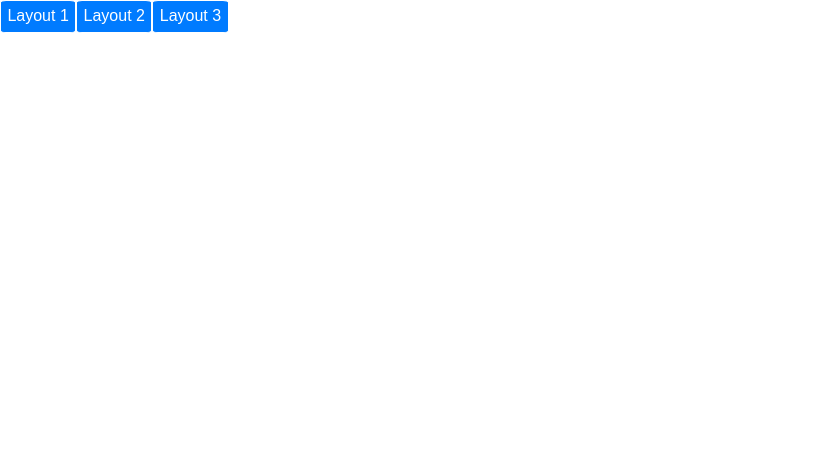
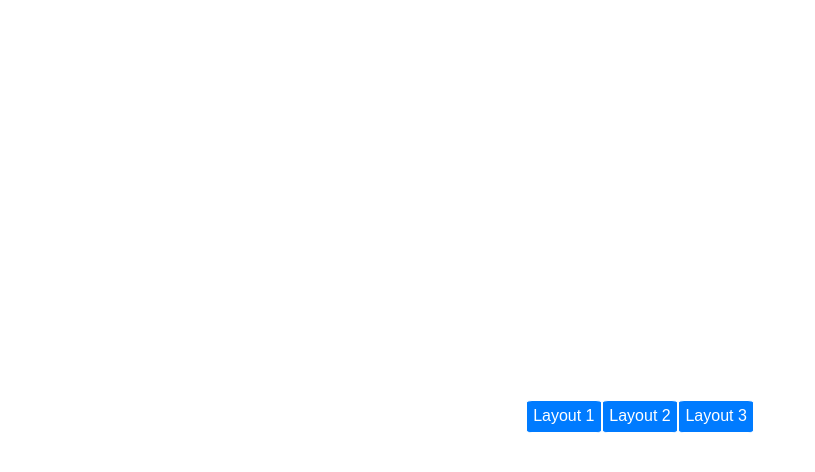
Before and after one commit to AdrianoSilvaJesus/gerador-layout, a React (Create React App) app in the folder gerador/: page / in a window 1280 px wide. Shown: the top 472 px of the page, without its empty margins (0-815 px from the left). Built offline with nearby package versions, Linux system fonts and the light colour scheme.

Commit message:
React Router DOM Instalado

```diff
--- a/gerador/package.json
+++ b/gerador/package.json
@@ -8,6 +8,7 @@
     "@testing-library/user-event": "^7.2.1",
     "react": "^16.13.1",
     "react-dom": "^16.13.1",
+    "react-router-dom": "^5.1.2",
     "react-scripts": "3.4.1"
   },
   "scripts": {
--- a/gerador/src/App.css
+++ b/gerador/src/App.css
@@ -6,4 +6,7 @@
 .botoes{
   width: 100%;
   display:flex;
+  position: relative;
+  justify-content: center;
+  top:50%;
 }
```
Also changed, not shown: 1 other file (tests, documents, lock files or other folders).
